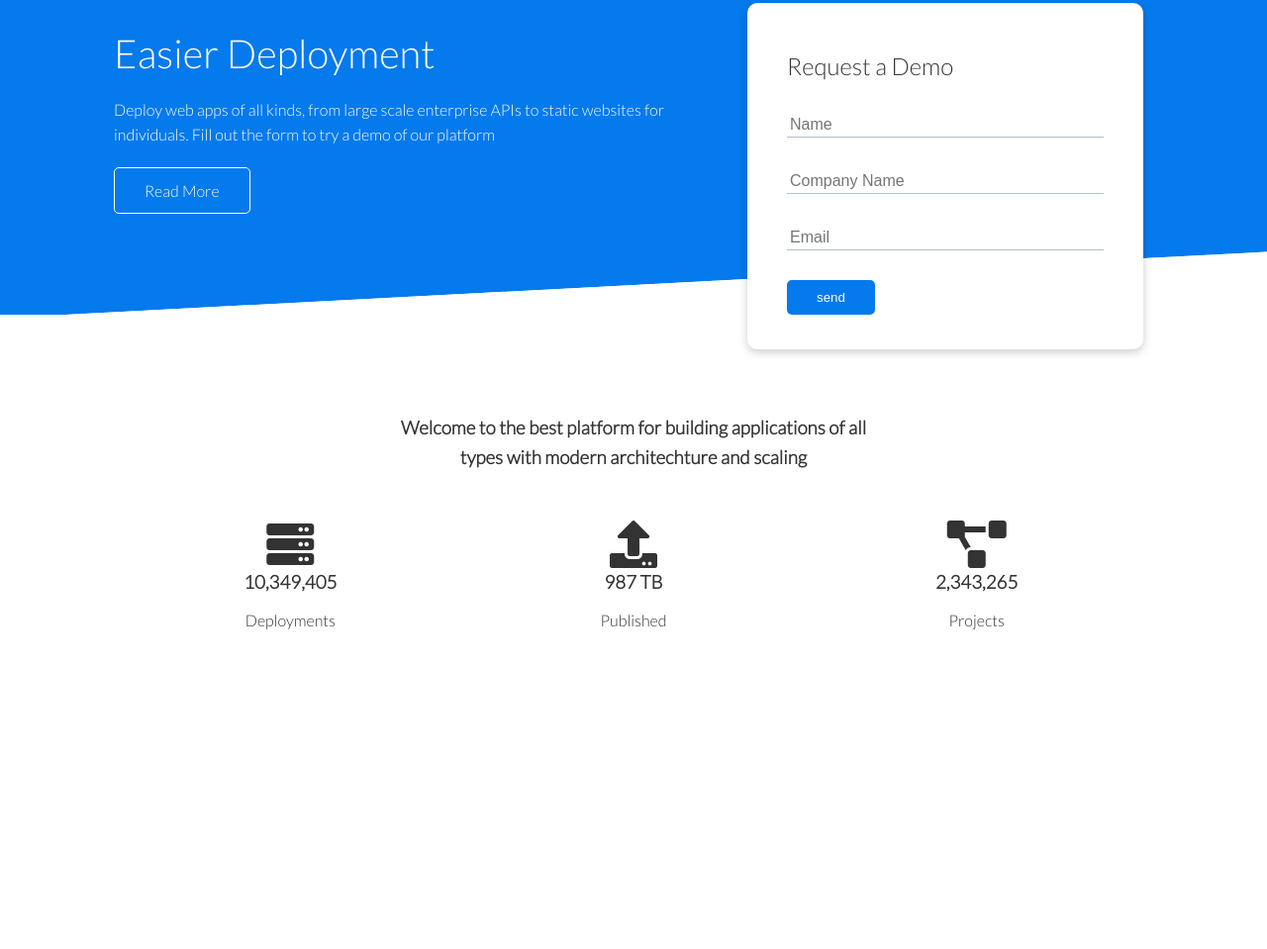
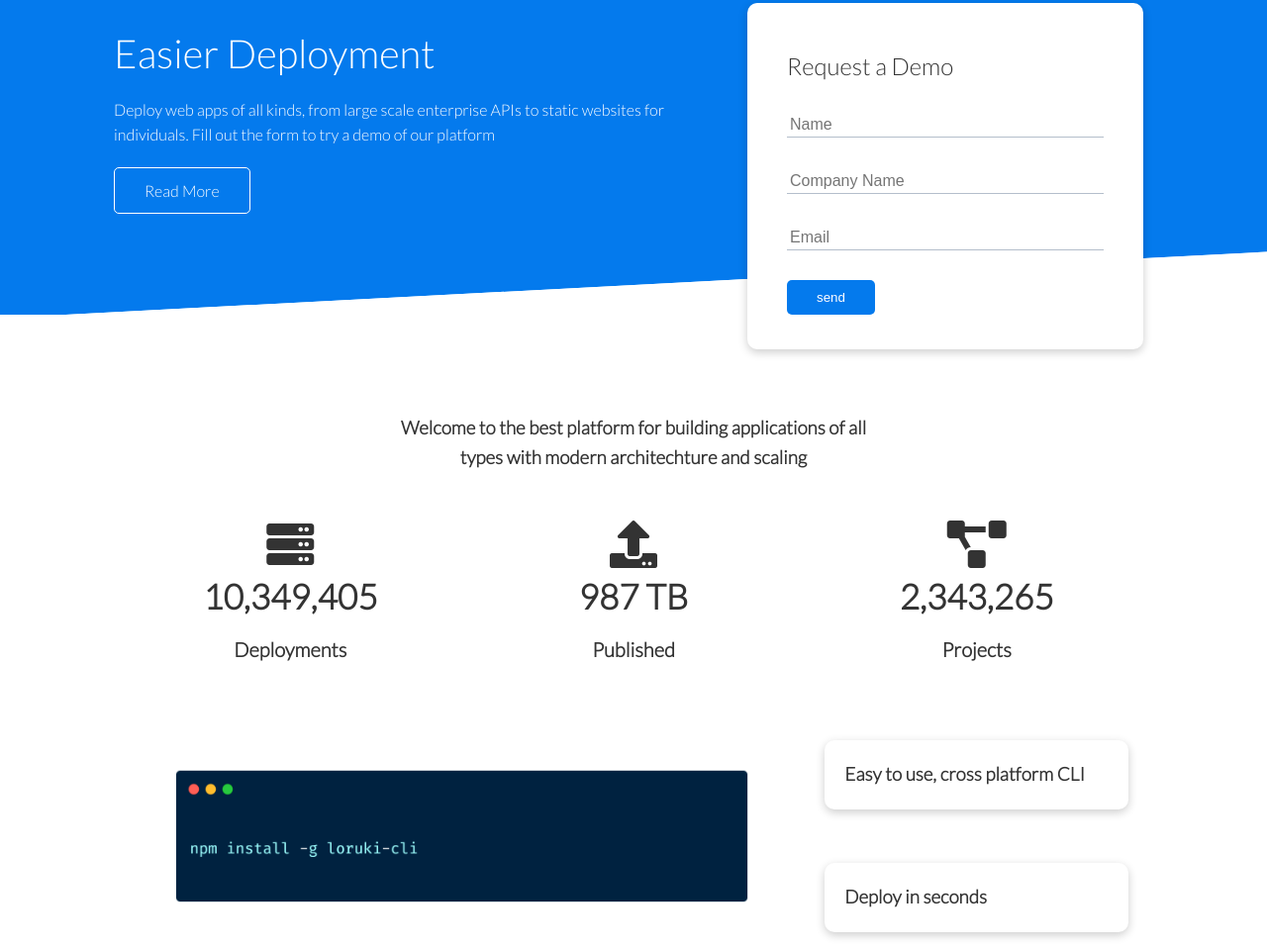
Before and after one commit to dhamilton34/loruki_website, a plain HTML site: page index.html in a window 1280 px wide. Shown: the part 152-1111 px from the top of the page at 99% size. Before the commit the page ends 850 px from the top, so only its background shows below. Drawn offline with Linux system fonts and the light colour scheme.

Commit message:
CLI section complete

```diff
--- a/css/style.css
+++ b/css/style.css
@@ -138,3 +138,23 @@ img {
     max-width: 500px;
     margin: auto;
 }
+
+.stats .grid h3 {
+    font-size: 35px;;
+}
+
+.stats .grid p {
+    font-size: 20px;
+    font-weight: bold;
+}
+
+/* CLI */
+.cli .grid {
+    grid-template-columns: repeat(3, 1fr);
+    grid-template-rows: repeat(2, 1fr);
+}
+
+.cli .grid > *:first-child {
+    grid-column: 1 / span 2;
+    grid-row: 1 / span 2;
+}
--- a/index.html
+++ b/index.html
@@ -85,5 +85,18 @@
         </div>
     </section>
 
+    <!-- CLI -->
+    <section class="cli">
+        <div class="container grid">
+            <img src="images/cli.png" alt="">
+            <div class="card">
+                <h3>Easy to use, cross platform CLI</h3>
+            </div>
+            <div class="card">
+                <h3>Deploy in seconds</h3>
+            </div>
+        </div>
+    </section>
+
 </body>
 </html>
```
